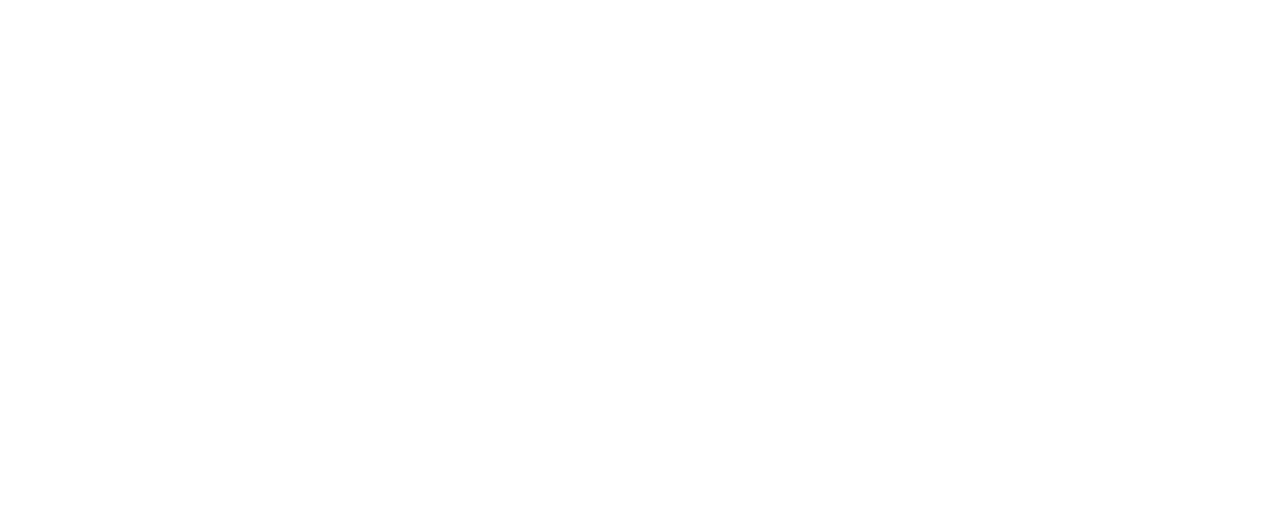
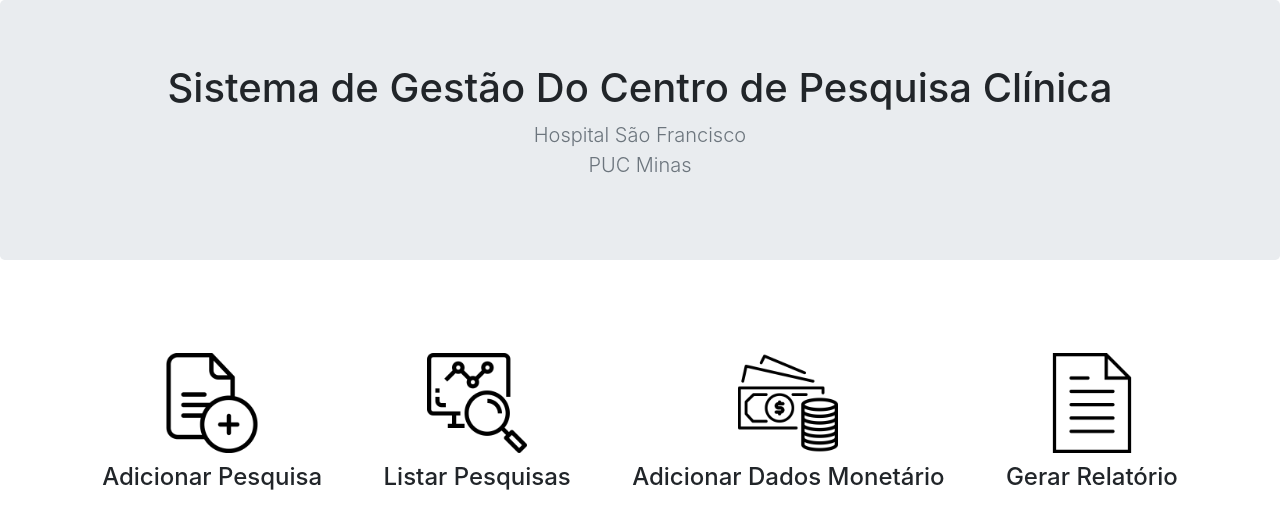
Before and after one commit to Guicbdiniz/SGCPC_APP, a plain HTML site: page src/index.html in a window 1280 px wide. Drawn offline with Linux system fonts and the light colour scheme.

Commit message:
Index pronta

```diff
--- /dev/null
+++ b/src/css/adicionar-pesquisa.css
@@ -0,0 +1,7 @@
+.titulo-form {
+	margin-bottom: 40px;
+}
+
+main {
+	padding: 0;
+}
--- /dev/null
+++ b/src/css/index.css
@@ -0,0 +1,13 @@
+.icone-index {
+  width: 100px;
+  height: 100px;
+  margin-bottom: 10px;
+}
+
+main {
+  padding-top: 50px;
+}
+
+.card-link {
+  margin: 1% 1%;
+}
--- a/src/index.html
+++ b/src/index.html
@@ -6,12 +6,56 @@
     <meta http-equiv="X-UA-Compatible" content="ie=edge" />
     <title>SGCPC</title>
     <link rel="stylesheet" href="css/bootstrap.min.css" />
+    <link rel="stylesheet" href="css/index.css"/>
   </head>
   <body>
 
-  <div class="container-fluid">
+  <header>
+    <div class="jumbotron text-center">
+      <div class="container">
+        <h1 class="jumbotron-heading">
+          Sistema de Gestão Do Centro de Pesquisa Clínica
+        </h1>
+        <p class="lead text-muted">
+          Hospital São Francisco <br>
+          PUC Minas
+        </p>
+      </div>
+    </div>
+  </header>
 
-  </div>
+  <main>
+    <div class="container escolhas">
+      <div class="row justify-content-center">
+        <div class="col-auto card-link">
+          <a href="pages/adicionar-pesquisa.html">
+            <img src="../imgs/adicionar-pesquisa.png" alt="Adicionar Pesquisa" class="rounded mx-auto d-block icone-index" height="100" width="100">
+          </a>
+            <h4>Adicionar Pesquisa</h4>
+        </div>
+        <div class="col-auto card-link">
+          <a href="">
+          <img src="../imgs/listar-pesquisas.png" alt="Listas Pesquisas" class="rounded mx-auto d-block icone-index icone-index" height="100" width="100">
+        </a>
+          <h4>Listar Pesquisas</h4>
+        </div>
+        <div class="col-auto card-link">
+          <a href="">
+          <img src="../imgs/money.png" alt="Adicionar Dados Monetários" class="rounded mx-auto d-block icone-index" height="100" width="100">
+          </a>
+            <h4>Adicionar Dados Monetário</h4>
+        </div>
+        <div class="col-auto card-link">
+          <a href="">
+          <img src="../imgs/gerar-relatorio.png" alt="Gerar Relatório" class="rounded mx-auto d-block icone-index" height="100" width="100">
+        </a>
+          <h4>Gerar Relatório</h4>
+        </div>
+      </div>
+    </div>
+  </main>
+
+  <footer></footer>
 
   <script src="js/jquery-3.4.1.min.js"/>
   <script src="js/bootstrap.min.js"/>
```
Also changed, not shown: src/pages/adicionar-pesquisa.html (added, +51 -0 lines), imgs/adicionar-pesquisa.png (added), imgs/gerar-relatorio.png (added), imgs/listar-pesquisas.png (added), imgs/money.png (added).
